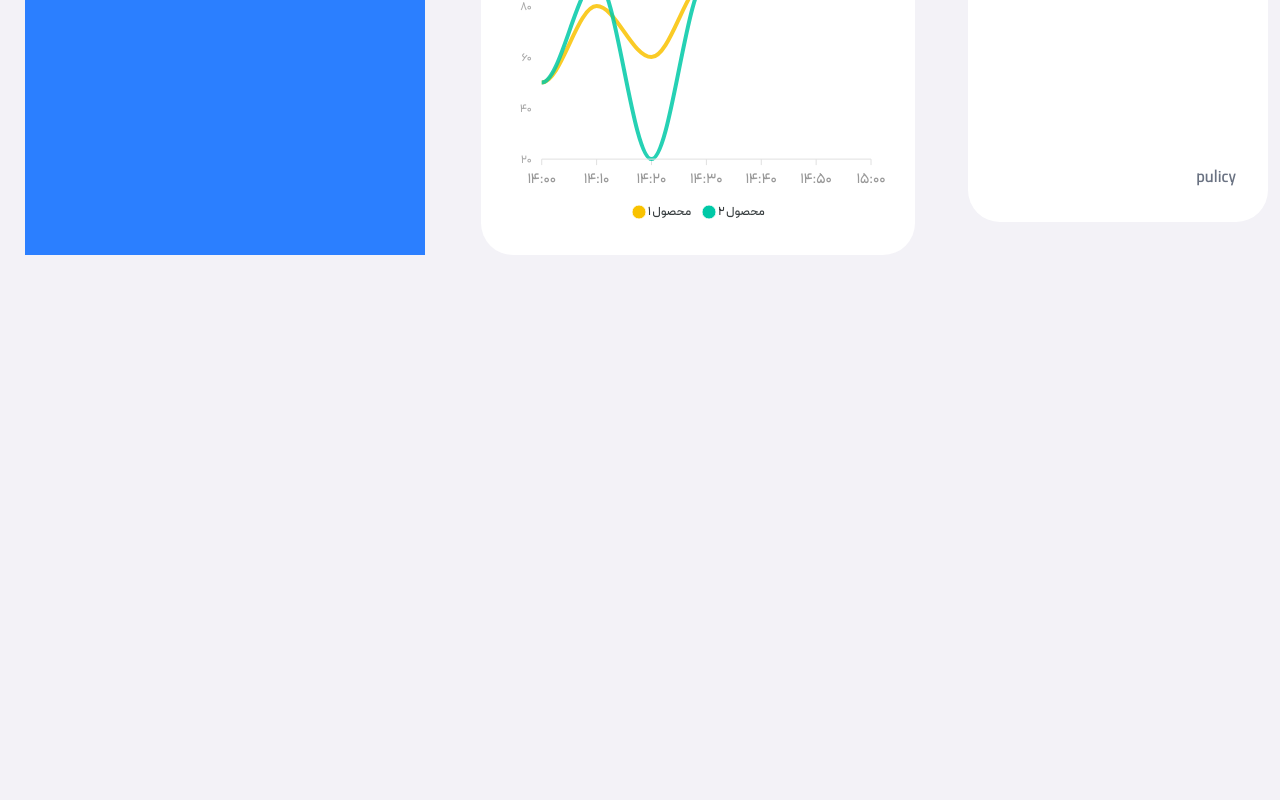
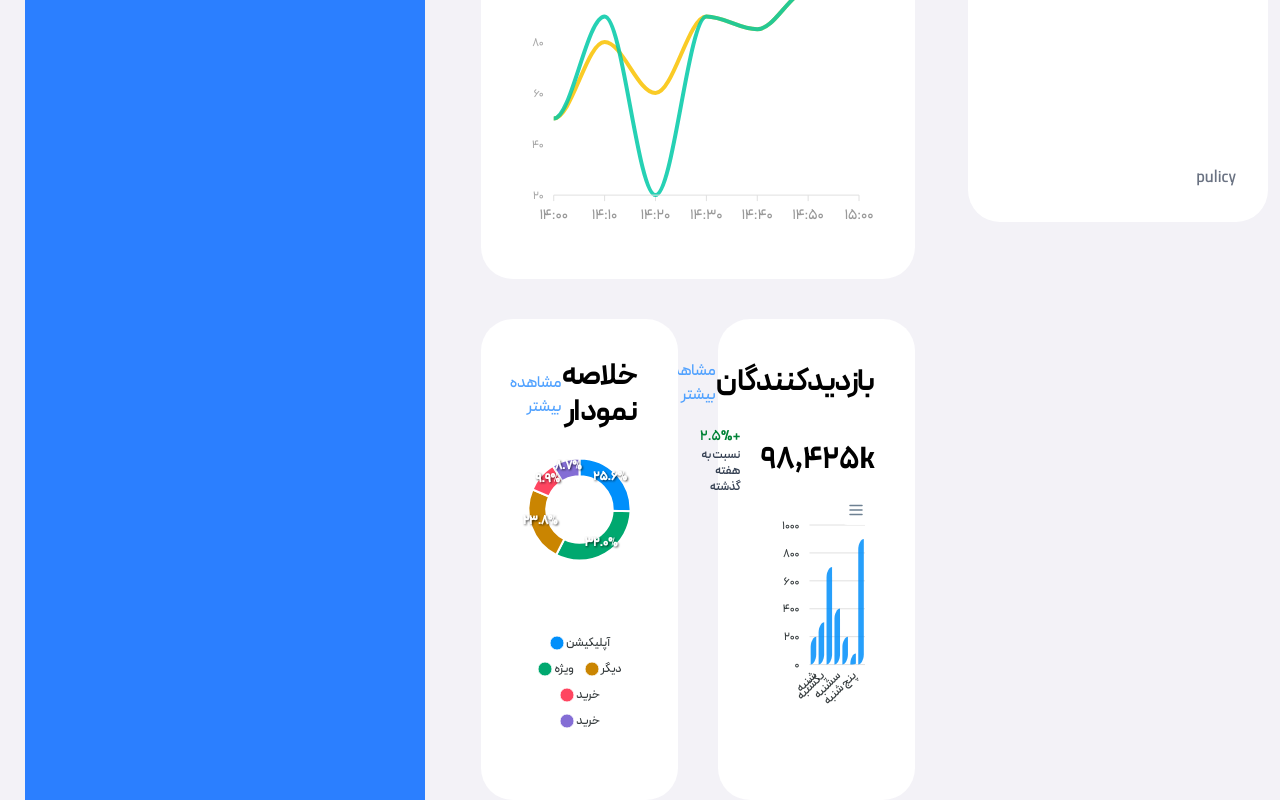
Before and after one commit to amir4976/geex, a Next.js app: page / in a window 1280 px wide. Shown: the part 539-1339 px from the top of the page. Before the commit the page ends 850 px from the top, so only its background shows below. Built offline with nearby package versions, Linux system fonts and the light colour scheme.

Commit message:
fixing med charts

```diff
--- a/src/app/globals.css
+++ b/src/app/globals.css
@@ -64,3 +64,10 @@ body {
 .apexcharts-canvas {
   cursor: crosshair;
 }
+.apexcharts-header {
+  display: flex;
+  align-items: center;
+  justify-content: space-between; /* عنوان سمت چپ، لجند سمت راست */
+  gap: 10px; /* فاصله بینشون */
+  flex-wrap: nowrap; /* خطی بمونه */
+}
--- a/src/app/page.tsx
+++ b/src/app/page.tsx
@@ -1,4 +1,5 @@
 import ServerRequestChart from "@/components/module/index1/ServerRequestChart/ServerRequestChart";
+import MedCharts from "@/components/template/index1/MedCharts/MedCharts";
 import StateCardContainer from "@/components/template/index1/stateCardContainer/StateCardContainer";
 import TopBarContainer from "@/components/template/index1/topbarContainer/TopBarContainer";
 import MainLayout from "@/layout/MainLayout";
@@ -16,16 +17,21 @@ export default function Home() {
             <div className="flex flex-col w-full gap-10  ">
               {/* stateCard */}
               <StateCardContainer />
+              {/* end stateCard */}
 
-              {/* end stateCard */}
-              <div className="w-full bg-white p-4 rounded-4xl ">
+              {/* server request chart */}
+              <div className="w-full bg-white p-7 rounded-4xl ">
                 <ServerRequestChart
                   chartData={[50, 80, 60, 90, 85, 100, 120]}
                   chartDataSaccond={[50, 90, 20, 90, 85, 100, 120]}
                 />
               </div>
+              {/* end server request chart */}
+
+              {/* meddiom Charts */}
+              <MedCharts />
+              {/* end meddiom Charts */}
             </div>
-
             <div className="min-w-[400px] max-w-[400px]   bg-blue-500"></div>
           </div>
         </div>
--- a/src/components/module/index1/ServerRequestChart/ServerRequestChart.tsx
+++ b/src/components/module/index1/ServerRequestChart/ServerRequestChart.tsx
@@ -14,7 +14,6 @@ function toPersianDigits(num: string | number): string {
   return String(num).replace(/\d/g, (d) => "۰۱۲۳۴۵۶۷۸۹"[parseInt(d)]);
 }
 
-
 // get pyda font from client
 const getPeydaFont = () => {
   if (typeof window === "undefined") return "PeydaWeb-SemiBold";
@@ -24,14 +23,11 @@ const getPeydaFont = () => {
 };
 
 type props = {
-  chartData: number[],
-  chartDataSaccond: number[]
+  chartData: number[];
+  chartDataSaccond: number[];
 };
 
-
-const ServerRequestChart = ({chartData,chartDataSaccond}:props) => {
-
-
+const ServerRequestChart = ({ chartData, chartDataSaccond }: props) => {
   const [font, setFont] = useState("PeydaWeb-SemiBold");
 
   useEffect(() => {
@@ -41,6 +37,7 @@ const ServerRequestChart = ({chartData,chartDataSaccond}:props) => {
   const options: ApexOptions = {
     chart: {
       type: "line",
+      width: "100%",
       height: 350,
       zoom: { enabled: false },
       toolbar: { show: false },
@@ -49,7 +46,17 @@ const ServerRequestChart = ({chartData,chartDataSaccond}:props) => {
     grid: {
       show: false, // ← حذف گرید بک‌گراند
     },
-
+  title: {
+    text: 'درخواست های سرور',
+    floating: true,
+    offsetX: 0,
+    offsetY: 0,
+    align: "right",
+    style: {
+      fontSize: '19px',
+      fontWeight: 'bold',
+    }
+  },
     colors: ["#F9C200", "#00C9A7"],
     stroke: {
       curve: "smooth",
@@ -60,7 +67,7 @@ const ServerRequestChart = ({chartData,chartDataSaccond}:props) => {
     },
     series: [
       { name: "محصول 1", data: chartData },
-      { name: "محصول 2", data:chartDataSaccond },
+      { name: "محصول 2", data: chartDataSaccond },
     ],
     xaxis: {
       categories: [
@@ -90,7 +97,10 @@ const ServerRequestChart = ({chartData,chartDataSaccond}:props) => {
         formatter: (val: number): string => toPersianDigits(val),
       },
     },
-
+    legend: {
+      position: "top",
+      horizontalAlign: "left",
+    },
     tooltip: {
       custom: ({ series, seriesIndex, dataPointIndex, w }) => {
         const name = w.globals.seriesNames[seriesIndex];
@@ -105,9 +115,6 @@ const ServerRequestChart = ({chartData,chartDataSaccond}:props) => {
     },
   };
 
-
-
-
   return (
     <div className="peydaSemi">
       <ReactApexChart
--- /dev/null
+++ b/src/components/module/index1/VeiwerChart/ViewerChart.tsx
@@ -0,0 +1,117 @@
+"use client";
+import dynamic from "next/dynamic";
+import React, { useEffect, useState } from "react";
+import { ApexOptions } from "apexcharts";
+const ReactApexChart = dynamic(() => import("react-apexcharts"), {
+  ssr: false,
+});
+const getPeydaFont = () => {
+  if (typeof window === "undefined") return "PeydaWeb-SemiBold";
+  return getComputedStyle(document.documentElement)
+    .getPropertyValue("--font-peydaSemi")
+    .trim();
+};
+
+function ViewerChart() {
+  const [font, setFont] = useState("PeydaWeb-SemiBold");
+
+  useEffect(() => {
+    setFont(getPeydaFont());
+  }, []);
+
+  const options: ApexOptions = {
+    series: [
+      {
+        name: "بازدید",
+        data: [200, 304, 700, 401,200, 80, 900],
+      },
+    ],
+    chart: {
+      height: 350,
+      type: "bar",
+      fontFamily: font,
+    },
+    dataLabels: {
+      enabled: false,
+    },
+    plotOptions: {
+      bar: {
+        borderRadius: 10,
+        dataLabels: {
+          position: "top", // top, center, bottom
+        },
+      },
+    },
+
+    xaxis: {
+      categories: [
+        "شنبه",
+        "یکشنبه",
+        "دوشنبه",
+        "سشنبه",
+        "چهار شنبه",
+        "پنج شنبه",
+        "حمعه",
+      ],
+      position: "bottom",
+      axisBorder: {
+        show: false,
+      },
+      axisTicks: {
+        show: false,
+      },
+      crosshairs: {
+        fill: {
+          type: "gradient",
+          gradient: {
+            colorFrom: "#D8E3F0",
+            colorTo: "#BED1E6",
+            stops: [0, 100],
+            opacityFrom: 0.4,
+            opacityTo: 0.5,
+          },
+        },
+      },
+      tooltip: {
+        enabled: true,
+      },
+    },
+    yaxis: {
+      axisBorder: {
+        show: false,
+      },
+      axisTicks: {
+        show: false,
+      },
+    },
+  };
+
+  return (
+    <div>
+      <div className="peydaSemi p-5">
+        <div className="flex justify-between items-center mb-5">
+          <p className="text-3xl peydaBold">بازدیدکنندگان</p>
+          <a href="#" className="text-blue-400">
+            مشاهده بیشتر
+          </a>
+        </div>
+        <div className="flex items-center gap-5">
+          <div className="text-3xl peydaBold">98,425k</div>
+          <div className="">
+            <p className="text-sm peydaSemi text-green-700">+2.5%</p>
+            <p className="text-xs peydaSemi  text-gray-700">نسبت به هفته گذشته</p>
+          </div>
+        </div>
+
+        <ReactApexChart
+          options={options}
+          series={options.series!}
+          type="bar"
+          height={250}
+        />
+      </div>
+    </div>
+  );
+}
+
+export default ViewerChart;
--- /dev/null
+++ b/src/components/module/index1/summeryChart/SummeryChart.tsx
@@ -0,0 +1,79 @@
+"use client";
+import dynamic from "next/dynamic";
+import React, { useEffect, useState } from "react";
+import { ApexOptions } from "apexcharts";
+const ReactApexChart = dynamic(() => import("react-apexcharts"), {
+  ssr: false,
+});
+const getPeydaFont = () => {
+  if (typeof window === "undefined") return "PeydaWeb-SemiBold";
+  return getComputedStyle(document.documentElement)
+    .getPropertyValue("--font-peydaSemi")
+    .trim();
+};
+
+function SummeryChart() {
+  const [font, setFont] = useState("PeydaWeb-SemiBold");
+
+  useEffect(() => {
+    setFont(getPeydaFont());
+  }, []);
+
+  const options: ApexOptions = {
+    series: [44, 55, 41, 17, 15],
+    chart: {
+      type: "donut",
+      fontFamily: font,
+    },
+    plotOptions: {
+      bar: {
+        dataLabels: {
+          position: "top", // top, center, bottom
+        },
+      },
+    },
+    responsive: [
+      {
+        breakpoint: 480,
+        options: {
+          chart: {
+            width: 200,
+          },
+          legend: {
+            position: "bottom",
+          },
+        },
+      },
+    ],
+    legend: {
+      position: "bottom",
+      fontFamily: font,
+    },
+
+    labels: ["آپلیکیشن", "ویژه", "دیگر", "خرید", "خرید"],
+    // colors: ["#008000", "#000080", "#000000", "#000080", "#000080"],
+  };
+
+  return (
+    <div>
+      <div className="peydaSemi p-5">
+        <div className="flex justify-between items-center mb-5">
+          <p className="text-3xl peydaBold">خلاصه نمودار</p>
+          <a href="#" className="text-blue-400">
+            مشاهده بیشتر
+          </a>
+        </div>
+
+
+        <ReactApexChart
+          options={options}
+            series={options.series!}
+          type="donut"
+          height={300}
+        />
+      </div>
+    </div>
+  );
+}
+
+export default SummeryChart;
--- /dev/null
+++ b/src/components/template/index1/MedCharts/MedCharts.tsx
@@ -0,0 +1,20 @@
+import ViewerChart from "@/components/module/index1/VeiwerChart/ViewerChart";
+import React from "react";
+import SummeryChart from '../../../module/index1/summeryChart/SummeryChart';
+
+function MedCharts() {
+  return (
+    <div>
+      <div className="w-full grid grid-cols-2 gap-10">
+        <div className=" col-span-1 bg-white rounded-4xl p-5">
+            <ViewerChart/>
+        </div>
+        <div className=" col-span-1 bg-white rounded-4xl p-5">
+            <SummeryChart/>
+        </div>
+      </div>
+    </div>
+  );
+}
+
+export default MedCharts;
```
